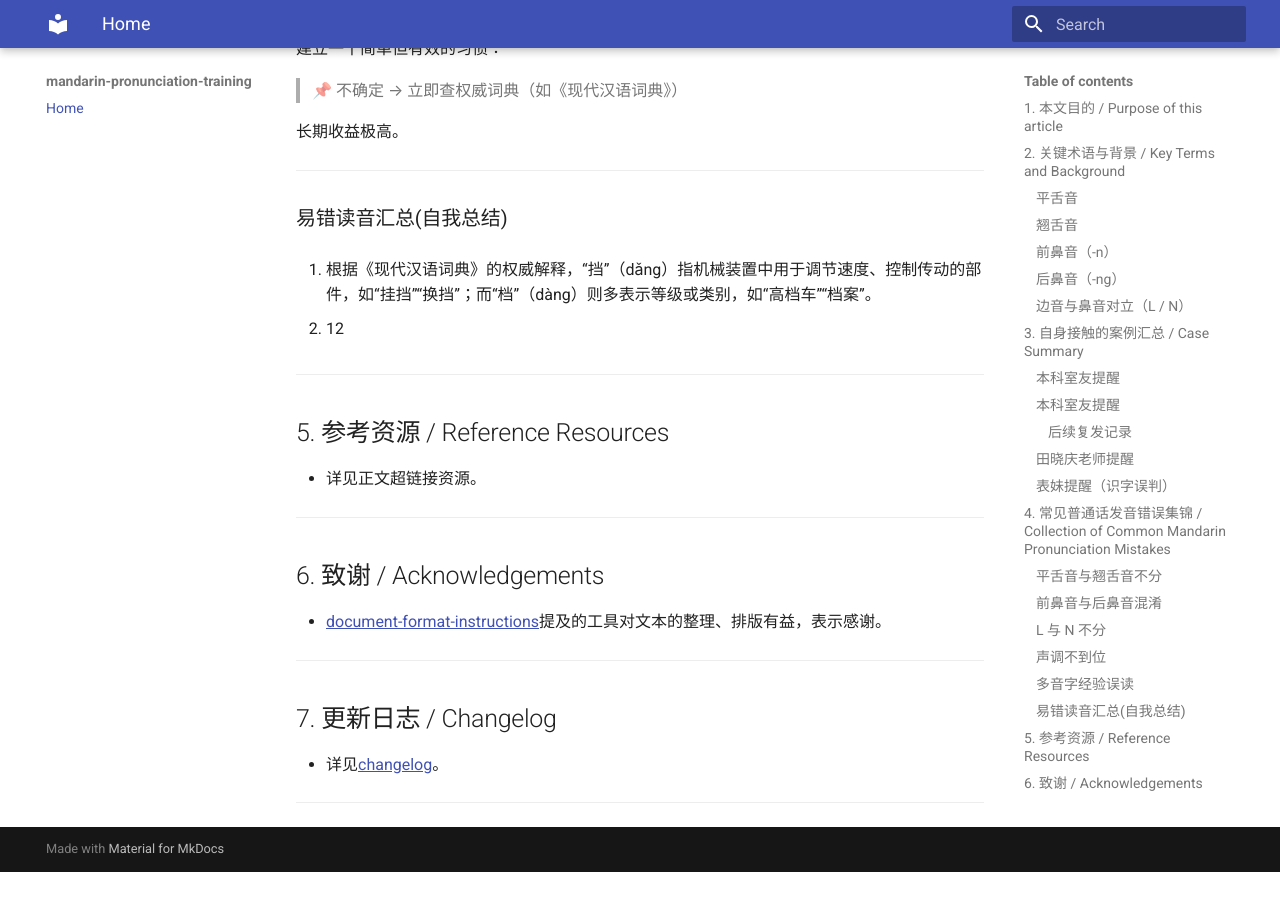
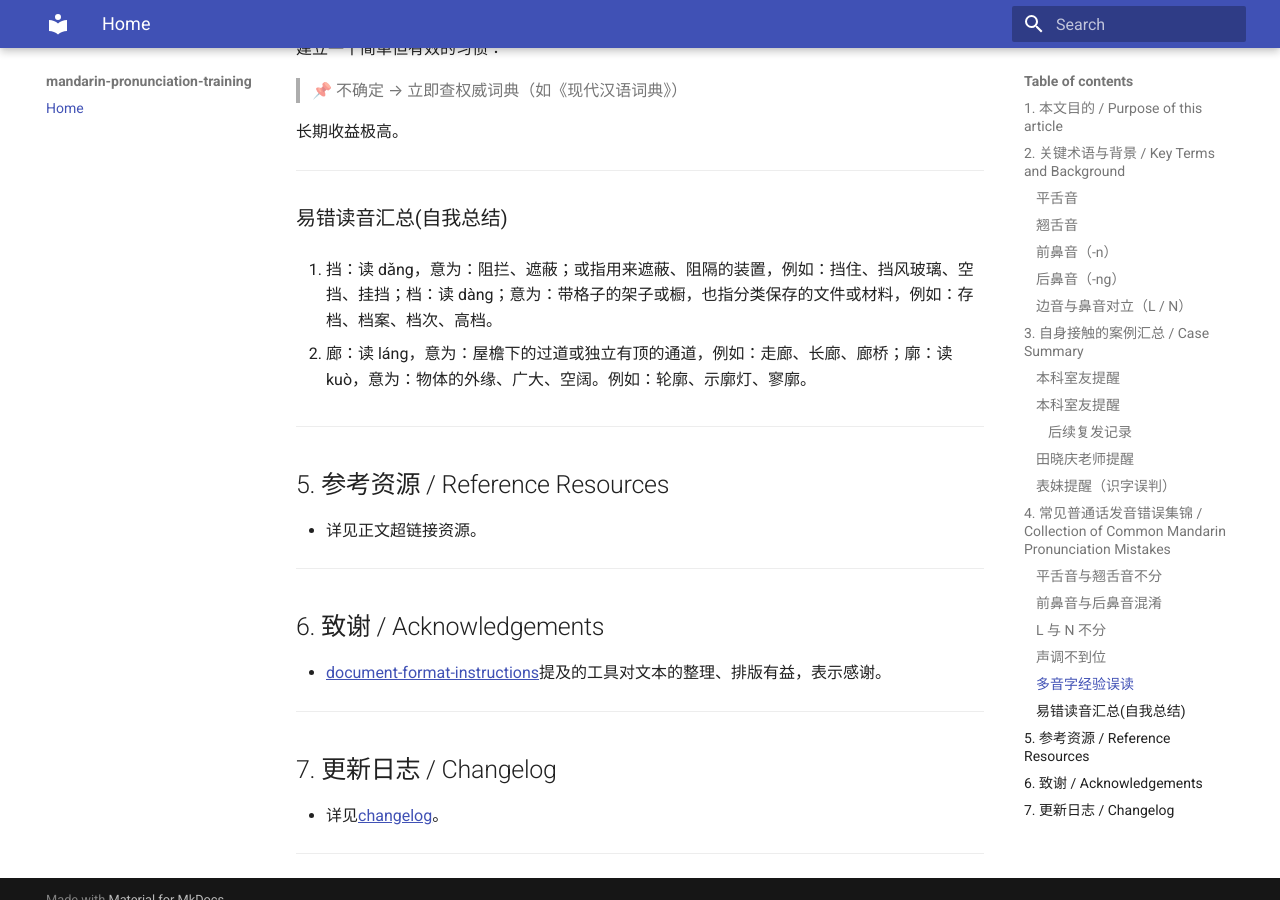
Before and after one commit to bridgezhang123/mandarin-pronunciation-training, an MkDocs documentation site: the page built from docs/README.md, in a window 1280 px wide and 900 px high, scrolled down 5974 px. Built offline with MkDocs 1.6.1 and Material for MkDocs 9.7.7, drawn with Linux system fonts in a browser that asks for light colours; before the commit the page ends 6846 px from its top, so only the background shows below that.

Commit message:
Update number/更新编号：March 6，2026

```diff
--- a/docs/README.md
+++ b/docs/README.md
@@ -258,9 +258,9 @@
 
 ### 易错读音汇总(自我总结)
 
-1. 根据《现代汉语词典》的权威解释，“挡”（dǎng）指机械装置中用于调节速度、控制传动的部件，如“挂挡”“换挡”；而“档”（dàng）则多表示等级或类别，如“高档车”“档案”。
+1. 挡：读 dǎng，意为：阻拦、遮蔽；或指用来遮蔽、阻隔的装置，例如：挡住、挡风玻璃、空挡、挂挡；档：读 dàng；意为：带格子的架子或橱，也指分类保存的文件或材料，例如：存档、档案、档次、高档。
 
-1. 12
+1. 廊：读 láng，意为：屋檐下的过道或独立有顶的通道，例如：走廊、长廊、廊桥；廓：读 kuò，意为：物体的外缘、广大、空阔。例如：轮廓、示廓灯、寥廓。
 
 ---
 
```
